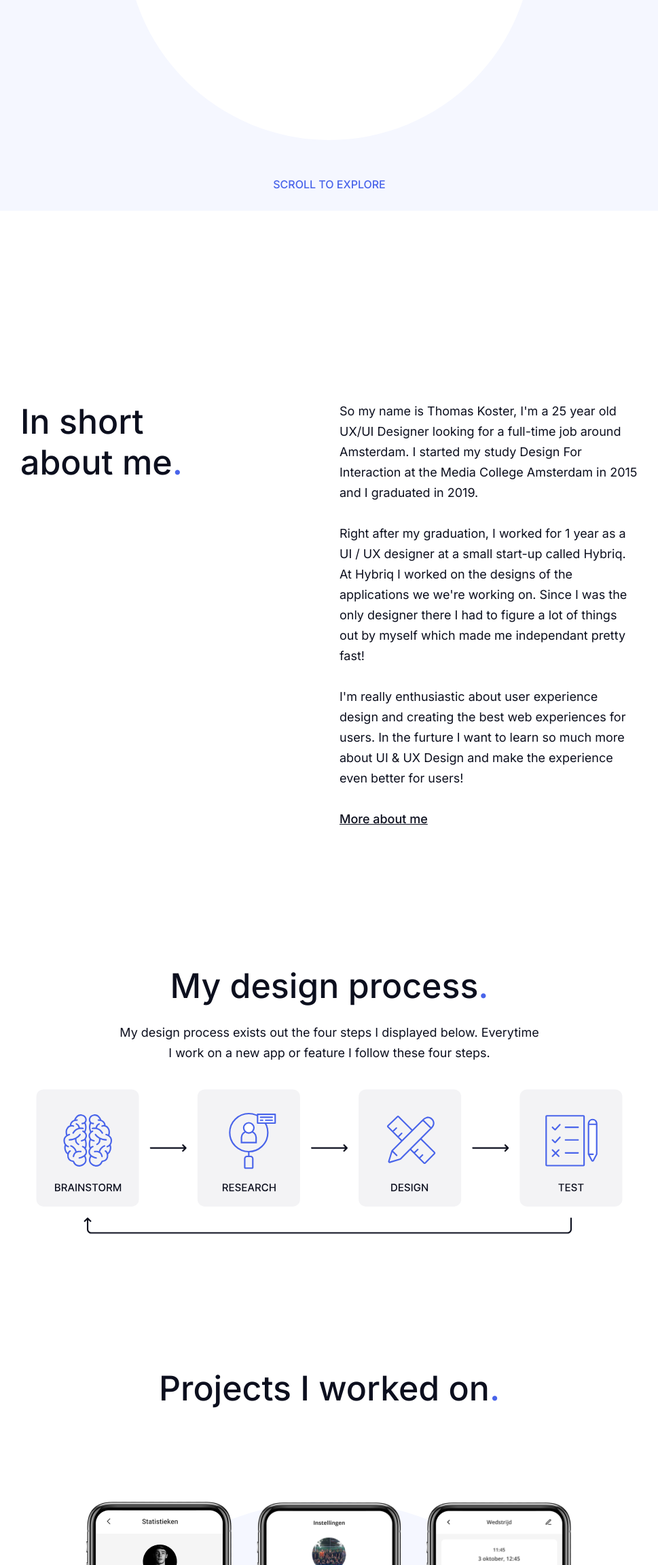
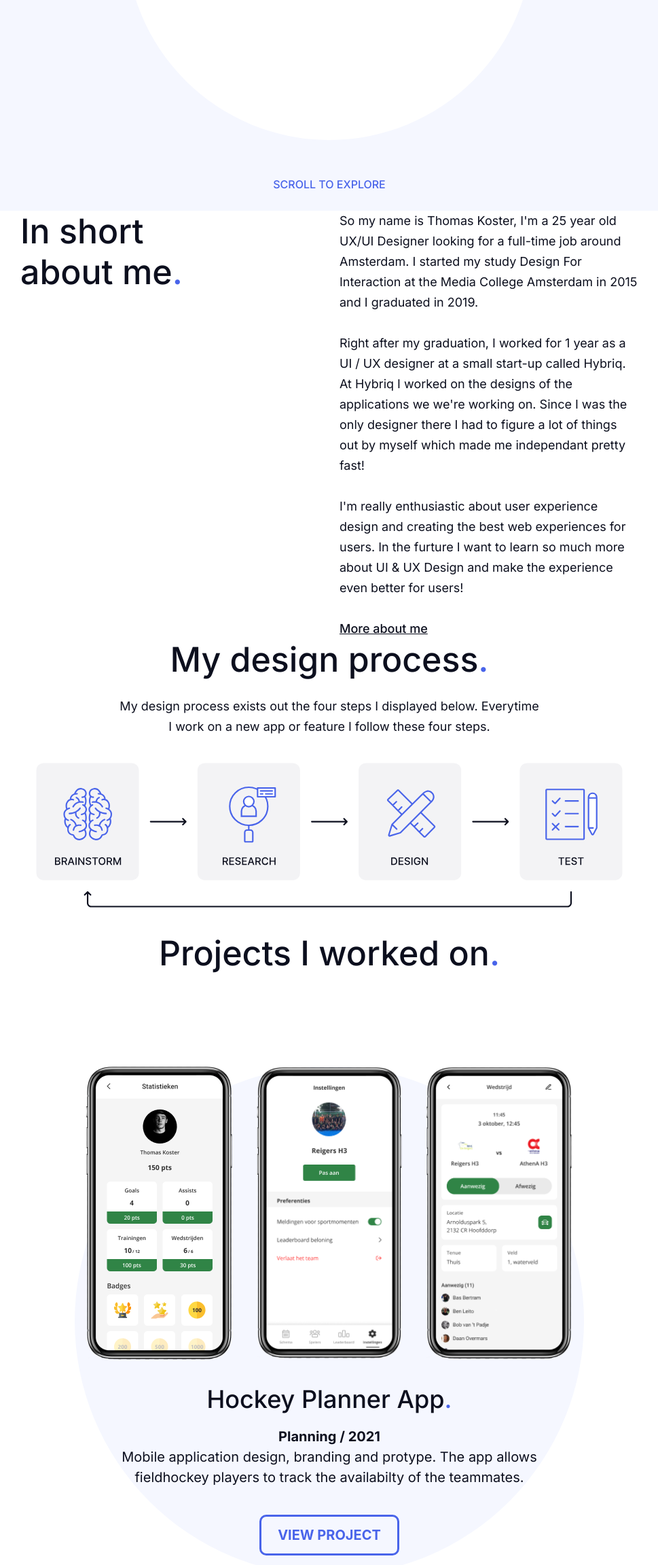
Before and after one commit to Thokos/portfolio-new, a plain HTML site: page index.html in a window 1280 px wide. Shown: the part 498-2800 px from the top of the page at 68% size, without its empty margins (155-1124 px from the left). Drawn offline with nearby package versions, Linux system fonts and the light colour scheme; some packages are replaced by stand-ins of ours; a script that the page names is missing.

Commit message:
Add files via upload

```diff
--- a/css/styles.css
+++ b/css/styles.css
@@ -115,6 +115,10 @@ h5 {
   text-decoration: none;
 }
 
+.bottom{
+  opacity:0;
+}
+
 .txt-center{
   text-align:center;
 }
@@ -226,20 +230,9 @@ h5 {
   padding-bottom:128px;
 }
 
-#in-short{
-  padding-top:280px;
-  padding-bottom:70px;
-  background-color: white;
-  z-index:0;
-}
 
 .in-short-text{
   text-align:center;
-}
-
-#my-process{
-  padding-top:130px;
-  padding-bottom:160px;
 }
 
 .padding-bottom{
@@ -377,8 +370,8 @@ h5 {
 
 .circle-2 {
   position:absolute;
-  width:800px;
-  height:800px;
+  width:750px;
+  height:750px;
   background-color: #F5F7FF;
   border-radius: 50%;
   margin-left: auto;
@@ -577,7 +570,6 @@ h5 {
   width:100%;
 }
 
-
 .full-w{
   width:100%;
 }
@@ -675,10 +667,6 @@ h5 {
     padding:15px 0;
   }
 
-  #my-process{
-    padding-top:80px;
-    padding-bottom:100px;
-  }
 }
 
 @media (max-width: 990px) {
@@ -689,10 +677,6 @@ h5 {
     padding-bottom:64px;
   }
 
-  #in-short{
-    padding-top:160px;
-    padding-bottom:10px;
-  }
 
  .homepage-project-paragraph, .button{
     font-size: 16px;
```
